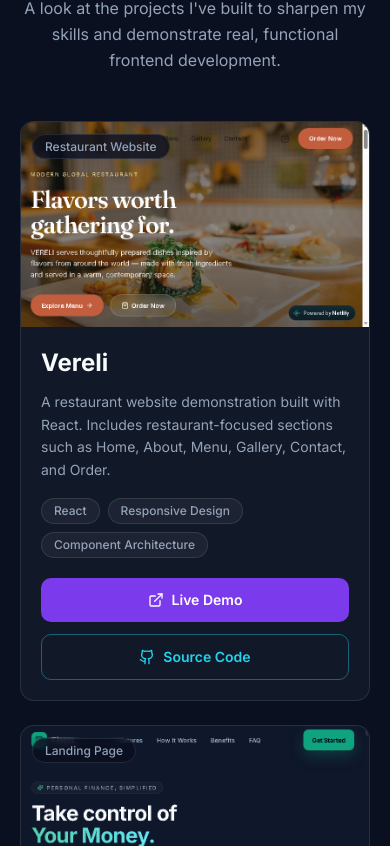
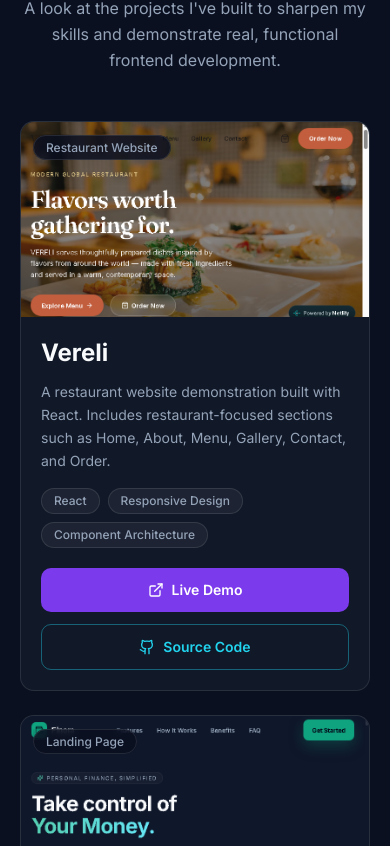
Before and after one commit to nasirabubakar-dev/NasirWorld, a React (Vite) app: page / in a window 390 px wide. Shown: the part 4738-5584 px from the top of the page. Built offline with nearby package versions, Linux system fonts and the light colour scheme.

Commit message:
Fix project card previews and category badge layout

```diff
--- a/src/components/ProjectCard.jsx
+++ b/src/components/ProjectCard.jsx
@@ -10,15 +10,25 @@ export default function ProjectCard({ project, featured = false }) {
       {/* Visual preview */}
       <div
         className={`relative shrink-0 overflow-hidden bg-base-elevated ${
-          featured ? 'h-58 lg:h-auto lg:w-2/5' : 'h-40'
+          featured
+            ? 'aspect-[16/9] lg:aspect-auto lg:min-h-[16rem] lg:w-2/5'
+            : 'aspect-[16/9]'
         }`}
       >
-       <img src={project.img} alt="Projects Screenshot" className="flex h-full w-full flex-col items-center justify-center gap-3 text-center" />
-        </div>
-        <div className="absolute top-3 left-3">
-          <span className="rounded-full border border-white/10 bg-base-bg/80 px-3 py-1 text-xs font-medium text-ink-secondary backdrop-blur-sm">
-            {project.category}
-          </span>
+        <img
+          src={project.img}
+          alt={`${project.name} website screenshot`}
+          className="h-full w-full object-cover object-top transition-transform duration-500 group-hover:scale-[1.02]"
+          loading="lazy"
+          decoding="async"
+        />
+        {project.category && (
+          <div className="absolute left-3 top-3">
+            <span className="rounded-full border border-white/10 bg-base-bg/85 px-3 py-1 text-xs font-medium text-ink-secondary backdrop-blur-sm">
+              {project.category}
+            </span>
+          </div>
+        )}
       </div>
 
       {/* Content */}
@@ -48,7 +58,7 @@ export default function ProjectCard({ project, featured = false }) {
             rel="noopener noreferrer"
             className="btn-primary flex-1 group/btn"
           >
-            <ExternalLink size={16} />
+            <ExternalLink size={16} aria-hidden="true" />
             Live Demo
           </a>
           <a
@@ -57,7 +67,7 @@ export default function ProjectCard({ project, featured = false }) {
             rel="noopener noreferrer"
             className="btn-secondary flex-1"
           >
-            <Github size={16} />
+            <Github size={16} aria-hidden="true" />
             Source Code
           </a>
         </div>
```
